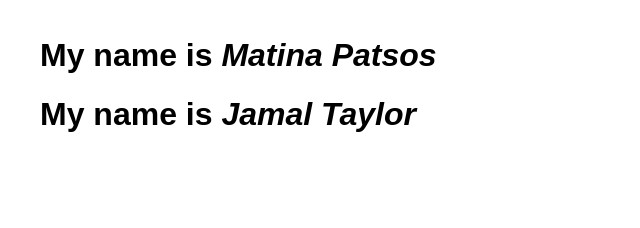
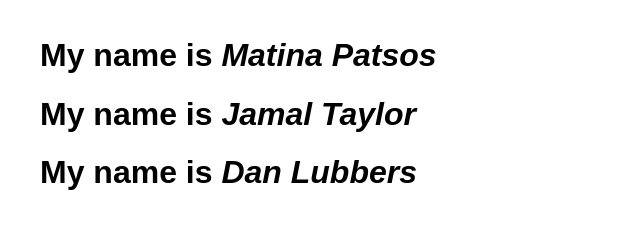
Before and after one commit to vyaskruti89/JavaScriptFundamentals2019, a website: page exercises/01-git-intro/01-git-intro.html in a window 1280 px wide. Shown: the whole page, without its empty margins (0-640 px from the left). Drawn offline with nearby package versions, Linux system fonts and the light colour scheme.

Commit message:
added my name to the exercise file

```diff
--- a/exercises/01-git-intro/01-git-intro.html
+++ b/exercises/01-git-intro/01-git-intro.html
@@ -33,6 +33,7 @@
       <!-- Put your name here -->
       <h1>My name is <em>Matina Patsos</em></h1>
       <h1>My name is <em>Jamal Taylor</em></h1>
+      <h1>My name is <em>Dan Lubbers</em></h1>
     </div>
   </body>
 </html>
```
